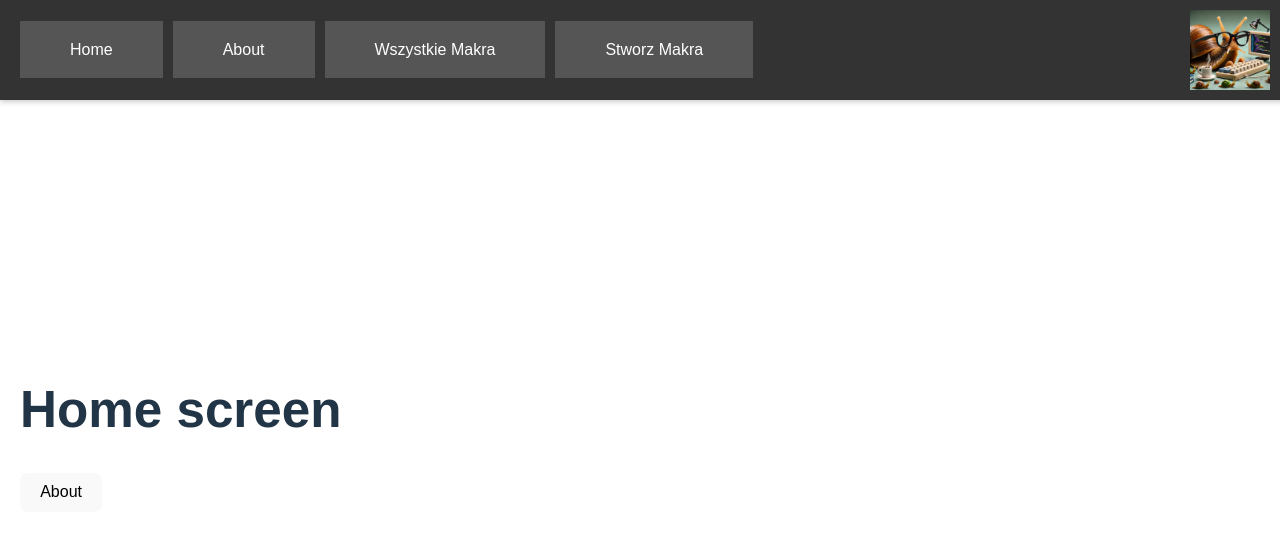
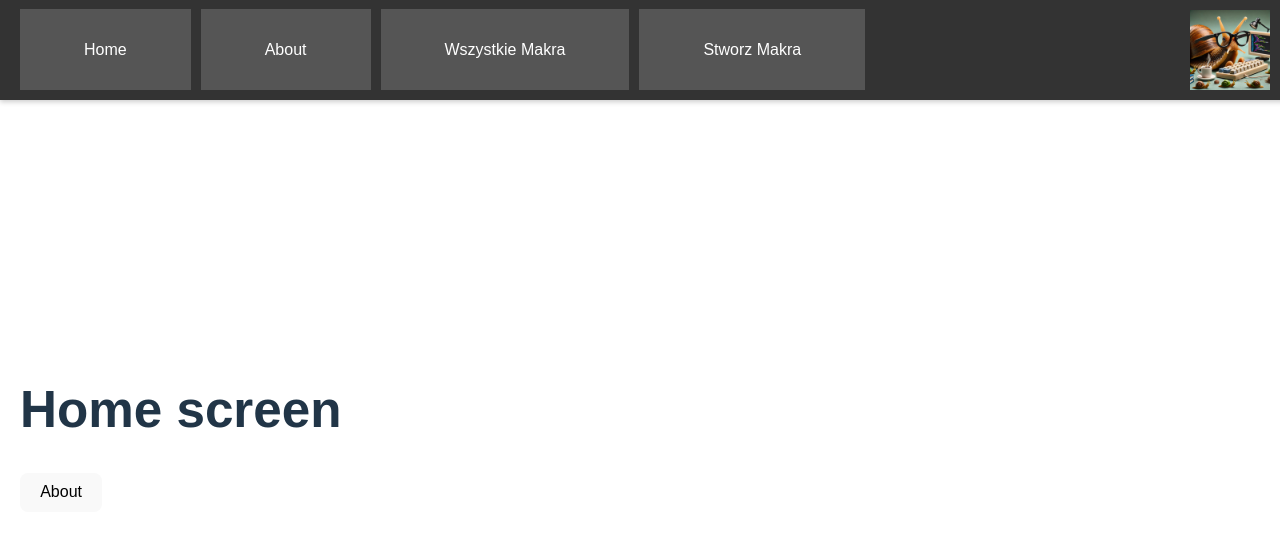
Before and after one commit to WXZK9/optimacro, a React (Vite) app in the folder app/: page / in a window 1280 px wide. Shown: the top 536 px of the page. Built offline with nearby package versions, Linux system fonts and the light colour scheme.

Commit message:
menu bar

```diff
--- a/app/src/ui/App.css
+++ b/app/src/ui/App.css
@@ -33,7 +33,7 @@ body {
   color: white;
   text-decoration: none;
   background-color: #555; /* Dark gray for buttons */
-  padding: 20px 50px;
+  padding: 4vh 5vw;
   margin-right: 10px;
   border: none;
   border-radius: 0; /* Square buttons */
```
